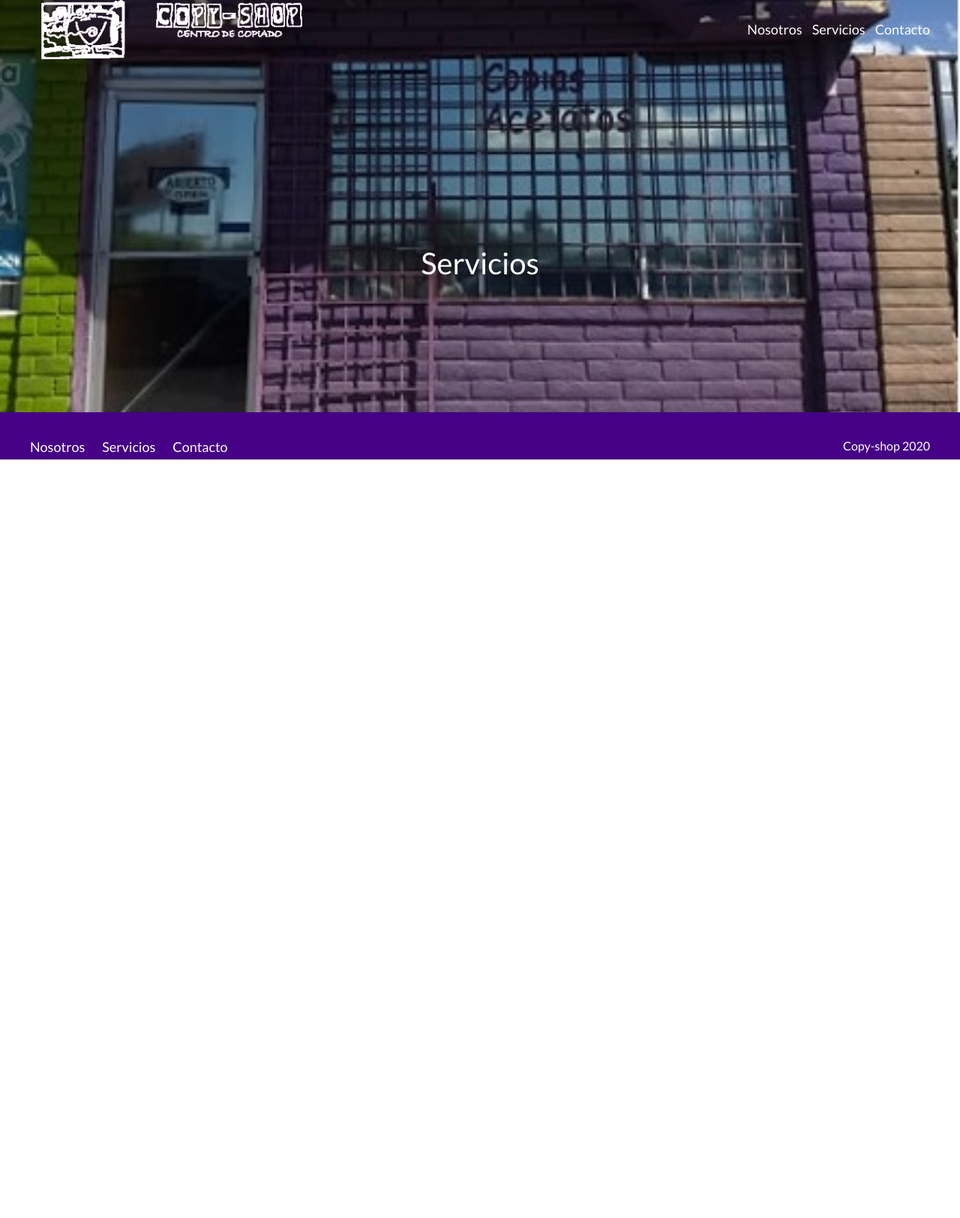
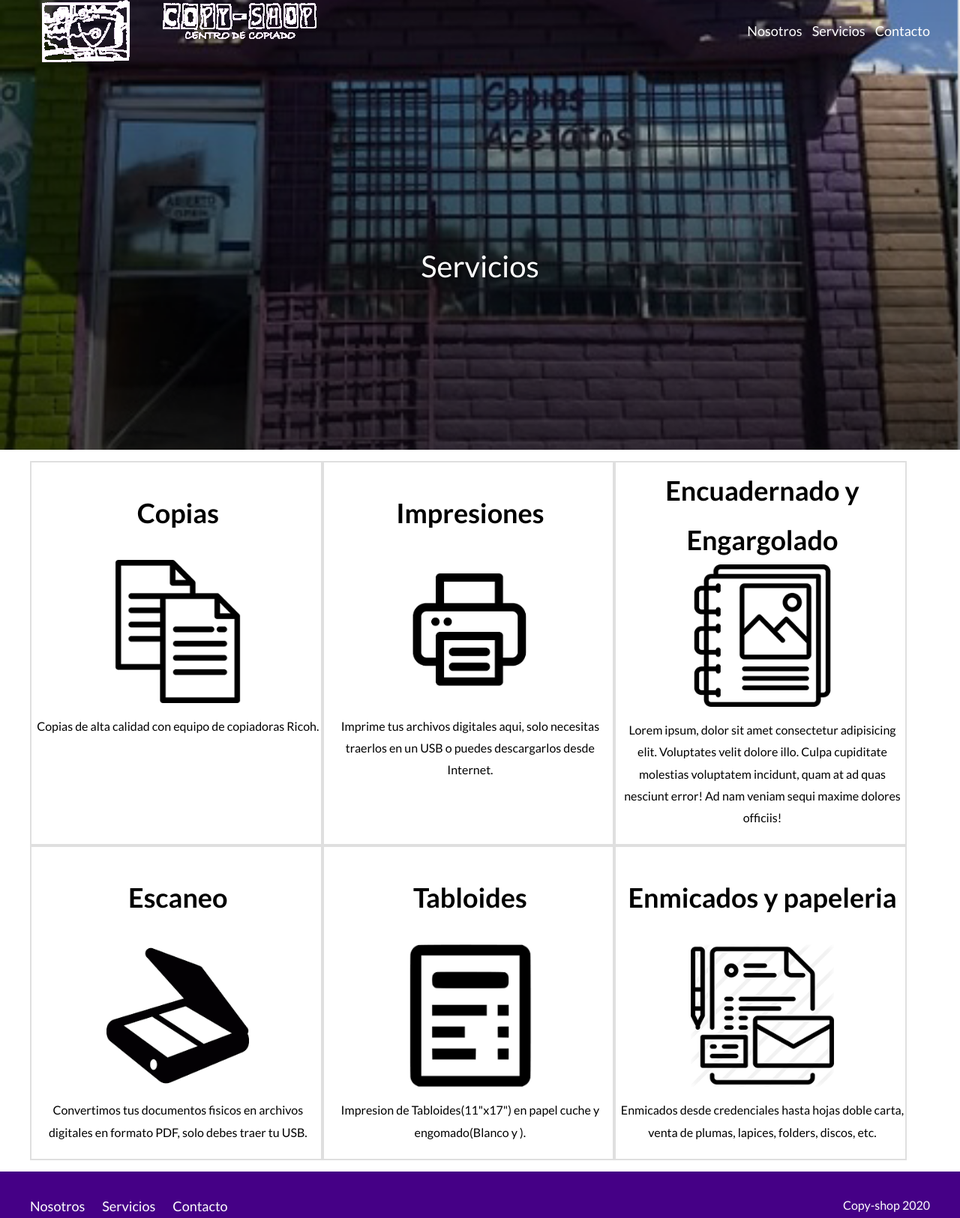
Before and after one commit to MarespTech/Copyshopmxli, a PHP site: page /servicios.html in a window 1280 px wide. Shown: the whole page at 75% size. Before the commit the page ends 613 px from the top, so only its background shows below. Run offline with PHP 8.4, Linux system fonts and the light colour scheme.

Commit message:
Update 03/26/2020 Finish servicio page
Terminada la pagina de servicios y se cambio la section de contacto, se deshabilito la pagina de contacto y en su lugar se cambio por la informacion de contacto en la seccion de la pagina principal.
The 'Servicio' page is finished and the contact section was changed, 'Contacto' page was disable, and the contact information was put it in.

```diff
--- a/css/style.css
+++ b/css/style.css
@@ -64,11 +64,12 @@ h4 {
 /** Header **/
 
 .site-header {
-    background-image: url(../img/local2.jpg);
+    background-image: url(../img/local2.png);
     background-repeat: no-repeat;
     background-size: cover;
     background-position: center center;
-    height: 55rem;
+    height: 60rem;
+    margin-bottom: 15px;
 }
 
 a {
@@ -111,6 +112,7 @@ a {
     text-decoration: none;
     font-size: 2.2rem;
     display: block;
+    text-align: center;
 }
 
 @media (min-width: 768px) {
@@ -218,6 +220,12 @@ a {
 .contacto p {
     color: #ffffff;
     font-size: 2.2rem;
+    line-height: 5px;
+}
+
+.contacto p span,
+.contacto p a {
+    color: #8f00e2;
 }
 
 
@@ -227,6 +235,7 @@ a {
     background-color: rgb(69, 0, 134);
     margin: 0;
     color: #ffffff;
+    margin-top: 15px;
 }
 
 .site-footer p {
@@ -244,3 +253,36 @@ a {
         justify-content: space-between;
     }
 }
+
+
+/** Pagina Servicios **/
+
+.servicio {
+    align-items: center;
+}
+
+.center-img {
+    display: block;
+    margin-left: auto;
+    margin-right: auto;
+    width: 50%;
+}
+
+@media (min-width: 768px) {
+    .contenedor-servicios {
+        display: flex;
+        flex-wrap: wrap;
+    }
+    img {
+        width: 100%;
+    }
+    .servicio {
+        flex-basis: calc(33.3% - 1rem);
+        border: 2px solid #ddddddee;
+        padding: .5rem 0 .5rem .5rem;
+    }
+}
+
+.no-pad {
+    padding: 0;
+}
--- a/servicios.html
+++ b/servicios.html
@@ -22,7 +22,7 @@
                 <nav class="navegacion">
                     <a href="index.html#nosotros">Nosotros</a>
                     <a href="servicios.html">Servicios</a>
-                    <a href="contacto.html">Contacto</a>
+                    <a href="index.html#contacto">Contacto</a>
                 </nav>
             </div>
             <!-- Barra de enlaces-->
@@ -32,13 +32,51 @@
         </div>
         <!--Contenedor-->
     </header>
+    <div class="contenedor-servicios contenedor">
+        <section class="servicio">
+            <h2 class="centrar">Copias</h2>
+            <img src="img/servicio1.png" alt="Servicio Copias" class="center-img">
+            <p class="centrar">Copias de alta calidad con equipo de copiadoras Ricoh.</p>
+        </section>
+        <!-- Copias-->
+        <section class="servicio">
+            <h2 class="centrar">Impresiones</h2>
+            <img src="img/servicio2.png" alt="Servicio Impresiones" class="center-img">
+            <p class="centrar">Imprime tus archivos digitales aqui, solo necesitas traerlos en un USB o puedes descargarlos desde Internet.</p>
+        </section>
+        <!-- Impresiones -->
+        <section class="servicio">
+            <h2 class="centrar no-margin">Encuadernado y <br> Engargolado</h2>
+            <img src="img/servicio3.png" alt="Servicio Enc/Eng" class="center-img">
+            <p class="centrar">Lorem ipsum, dolor sit amet consectetur adipisicing elit. Voluptates velit dolore illo. Culpa cupiditate molestias voluptatem incidunt, quam at ad quas nesciunt error! Ad nam veniam sequi maxime dolores officiis!</p>
+        </section>
+        <!-- Enc/Eng -->
+        <section class="servicio">
+            <h2 class="centrar">Escaneo</h2>
+            <img src="img/servicio4.png" alt="Servicio Escaneo" class="center-img">
+            <p class="centrar">Convertimos tus documentos fisicos en archivos digitales en formato PDF, solo debes traer tu USB.</p>
+        </section>
+        <!-- Escaneo -->
+        <section class="servicio">
+            <h2 class="centrar">Tabloides</h2>
+            <img src="img/servicio5.png" alt="Servicio Tabloides" class="center-img">
+            <p class="centrar">Impresion de Tabloides(11"x17") en papel cuche y engomado(Blanco y ).</p>
+        </section>
+        <!-- Tabloide -->
+        <section class="servicio">
+            <h2 class="centrar">Enmicados y papeleria</h2>
+            <img src="img/servicio6.png" alt="Servicio Papeleria" class="center-img">
+            <p class="centrar">Enmicados desde credenciales hasta hojas doble carta, venta de plumas, lapices, folders, discos, etc.</p>
+        </section>
+        <!-- Escaneo -->
 
+    </div>
     <footer class="site-footer">
         <div class="contenedor contenedor-footer">
             <nav class="navegacion">
                 <a href="index.html#nosotros">Nosotros</a>
                 <a href="servicios.html">Servicios</a>
-                <a href="contacto.html">Contacto</a>
+                <a href="index.html#contacto">Contacto</a>
             </nav>
             <p>Copy-shop 2020</p>
         </div>
```
Also changed, not shown: index.html (+8 -5 lines), img/createscantopdf_1.png (added), img/images.jpeg (added), img/local2.png (added), img/servicio1.png (added), img/servicio2.png (added), img/servicio3.png (added), img/servicio4.png (added), img/servicio5.png (added), img/servicio6.png (added), 1 other file.
